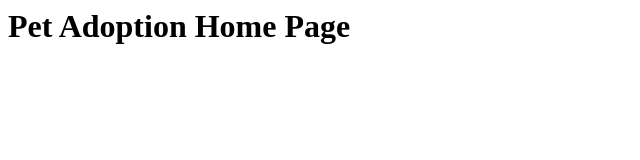
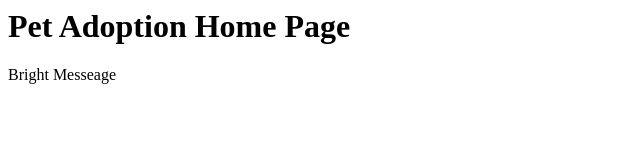
Before and after one commit to KawaiiBipp/BIPP, a plain HTML site: page index.html in a window 1280 px wide. Shown: the whole page, without its empty margins (0-640 px from the left). Drawn offline with Linux system fonts and the light colour scheme.

Commit message:
feat(index):Add Content

```diff
--- a/index.html
+++ b/index.html
@@ -1 +1,2 @@
 <h1>Pet Adoption Home Page</h1>
+<p>Bright Messeage</p>
```
